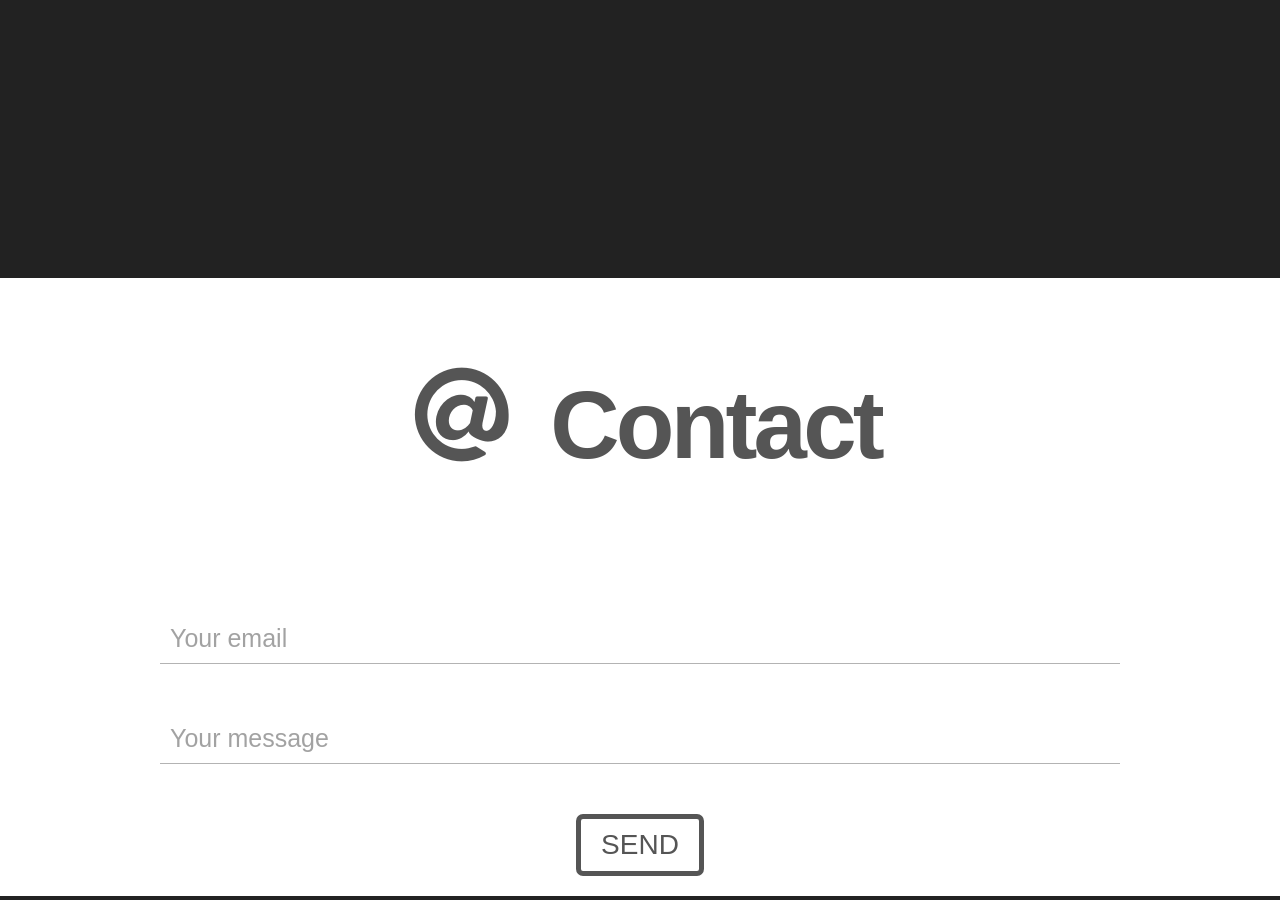
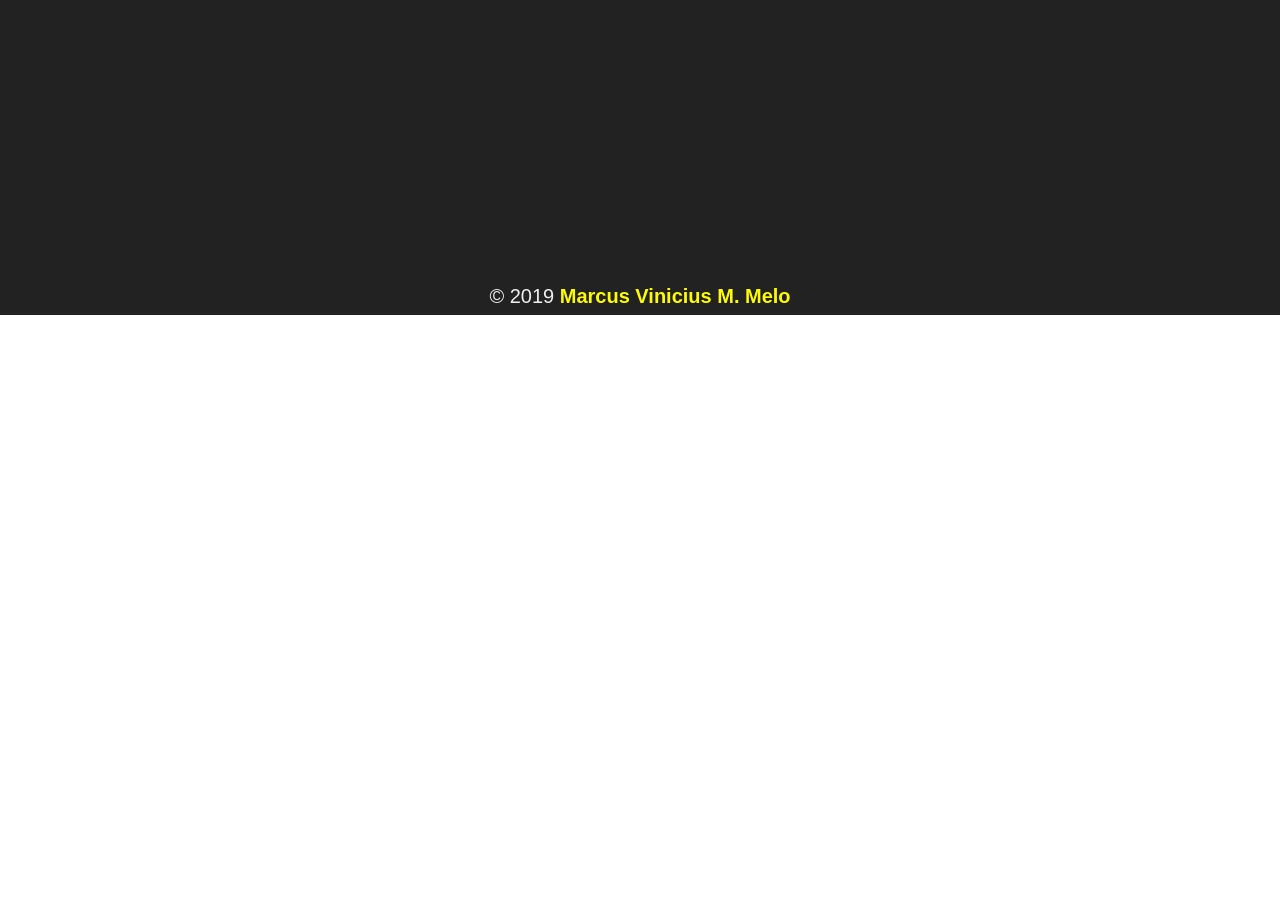
Before and after one commit to vininjr/vininjr.github.io, a Jekyll site: the page built from index.html, in a window 1280 px wide and 900 px high, scrolled down 622 px. Built offline with Jekyll 4.4.1, drawn with Linux system fonts in a browser that asks for light colours; a style sheet for code colours, icons or effects is not loaded; after the commit the page ends 937 px from its top, so only the background shows below that.

Commit message:
Update default.html

```diff
--- a/_layouts/default.html
+++ b/_layouts/default.html
@@ -4,7 +4,7 @@
   <body>
     {% include header.html %}
 
-    <main>
+<!--     <main>
       {% if site.bio %}
         {% include bio.html %}
       {% endif %}
@@ -40,7 +40,7 @@
       {% if site.email %}
         {% include contact.html %}
       {% endif %}
-    </main>
+    </main> -->
     {% include footer.html %}
   </body>
 </html>
```
